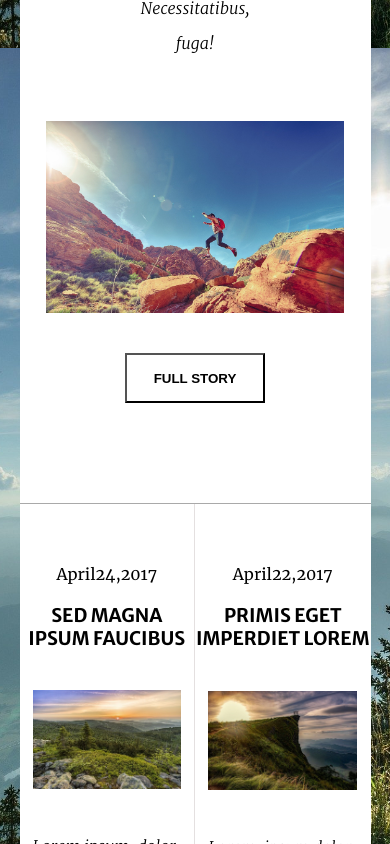
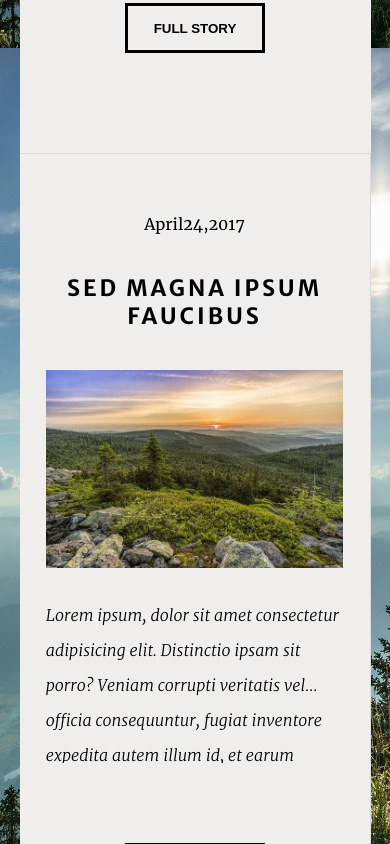
Before and after one commit to CYRILAGUIRRE/La-Montagne, a plain HTML site: page index.html in a window 390 px wide. Shown: the part 1640-2484 px from the top of the page. Drawn offline with Linux system fonts and the light colour scheme.

Commit message:
sauvegarde20/12soir

```diff
--- a/index.html
+++ b/index.html
@@ -54,15 +54,18 @@
             <h2>AND THIS IS A MASSIVE HEADLINE</h2>
             <p>Lorem ipsum dolor sit amet consectetur adipisicing elit. Amet blanditiis exercitationem quisquam! Omnis
                 dolore consectetur commodi veniam enim! Necessitatibus, fuga!</p>
-
-            <img src="./assets/img/pic01.jpg" alt="">
+            <div class="card-container">
+                <img src="./assets/img/pic01.jpg" alt="">
+            </div>
             <button>FULL STORY</button>
         </div>
         <div class="part-2-cards">
             <div class="card-2">
                 <span>April24,2017</span>
                 <h3>SED MAGNA IPSUM FAUCIBUS</h3>
-                <img src="./assets/img/pic02.jpg" alt="">
+                <div class="card-container">
+                    <img src="./assets/img/pic02.jpg" alt="">
+                </div>
                 <p>Lorem ipsum, dolor sit amet consectetur adipisicing elit. Distinctio ipsam sit porro? Veniam corrupti
                     veritatis vel officia consequuntur, fugiat inventore expedita autem illum id, et earum repellendus,
                     est
@@ -72,7 +75,9 @@
             <div class="card-3">
                 <span>April22,2017</span>
                 <h3>PRIMIS EGET IMPERDIET LOREM</h3>
-                <img src="./assets/img/pic03.jpg" alt="">
+                <div class="card-container">
+                    <img src="./assets/img/pic03.jpg" alt="">
+                </div>
                 <p>Lorem, ipsum dolor sit amet consectetur adipisicing elit. Culpa explicabo consequuntur, vero
                     similique
                     repellat repudiandae eveniet rerum beatae unde accusamus, necessitatibus ex quidem facilis earum eum
--- a/styles/components/_footer.scss
+++ b/styles/components/_footer.scss
@@ -44,6 +44,7 @@ footer {
     button {
       margin: 20px 0;
       width: 160px;
+      border: 2px solid black;
     }
   }
 
--- a/styles/components/_main.scss
+++ b/styles/components/_main.scss
@@ -1,19 +1,12 @@
 main {
   width: 90%;
-  background: white;
+  background: rgb(240, 237, 237);
   margin: 0 auto;
-
-  @media screen and (max-width: 750px) {
-    .date {
-      width: 30%;
-      font-size: 0.8rem;
-    }
-  }
 
   .card-1 {
     margin: 0 auto;
     text-align: center;
-    border-bottom: 1px solid darkgray;
+    border-bottom: 1px solid $color-line;
     padding-bottom: 40px;
   }
 
@@ -47,7 +40,6 @@ main {
 
   h2 {
     font-size: 3em;
-
     width: 50%;
     min-width: 412px;
     max-width: 500px;
@@ -60,17 +52,29 @@ main {
     width: 35%;
     margin: 0 auto;
     line-height: 35px;
+    padding-top: 30px;
     padding-bottom: 60px;
+  }
+
+  .card-container {
+    width: 85%;
+    margin: 0 auto;
+    overflow: hidden;
   }
 
   img {
     display: flex;
     justify-content: center;
     align-items: center;
-    width: 85%;
+    width: 100%;
+    height: 100%;
     margin: auto;
-    margin-bottom: 40px;
     object-fit: cover;
+    transition: 0.5s ease;
+
+    &:hover {
+      transform: scale(2);
+    }
   }
 
   .part-2-cards {
@@ -98,20 +102,44 @@ main {
 
       h3 {
         text-align: center;
-        padding: 20px 0 40px 0;
+        padding: 40px 0 40px 0;
       }
     }
     .card-2 {
       border-right: 1px solid $color-line;
     }
   }
+
   button {
     font-weight: bold;
-    border-style: 4px solid;
+    border: 3px solid;
+    background: none;
+    margin-top: 40px;
   }
 
   .card-2 {
     border-bottom: 1px solid $color-line;
     border-right: none;
   }
+  @media screen and (max-width: 750px) {
+    .date {
+      font-size: 0.8rem;
+    }
+    h2 {
+      font-size: 2rem;
+    }
+    p {
+      width: 80%;
+    }
+    .part-2-cards {
+      display: flex;
+      flex-direction: column;
+    }
+
+    h3 {
+      font-size: 1.4rem;
+      letter-spacing: 3px;
+      padding: 40px 0 40px 0;
+    }
+  }
 }
```
Also changed, not shown: styles/style.css, 1 other file.
